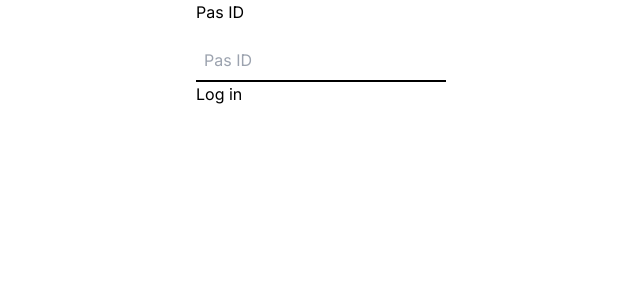
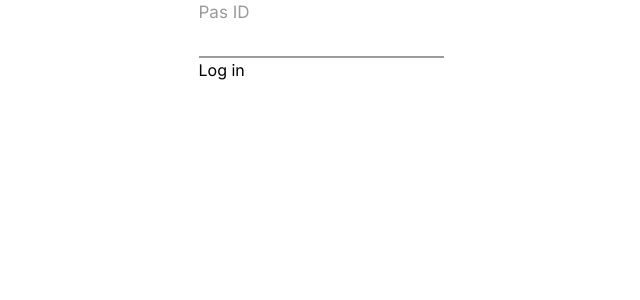
Before and after one commit to Sintayu-de-Kuiper/inventory-management-system, a Next.js app: page / in a window 1280 px wide. Shown: the top 300 px of the page, without its empty margins (319-959 px from the left). Built offline with nearby package versions, Linux system fonts and the light colour scheme.

Commit message:
Add back existing css

```diff
--- a/src/app/globals.css
+++ b/src/app/globals.css
@@ -2,6 +2,73 @@
 @tailwind components;
 @tailwind utilities;
 
+.container {
+  @apply mx-auto max-w-7xl px-4;
+}
+
+.form__group {
+  position: relative;
+  padding: 20px 0 0;
+  width: 100%;
+  max-width: 180px;
+}
+
+.form__field {
+  font-family: inherit;
+  width: 100%;
+  border: none;
+  border-bottom: 2px solid #9b9b9b;
+  outline: 0;
+  font-size: 17px;
+  color: #fff;
+  padding: 7px 0;
+  background: transparent;
+  transition: border-color 0.2s;
+}
+
+.form__field::placeholder {
+  color: transparent;
+}
+
+.form__field:placeholder-shown ~ .form__label {
+  font-size: 17px;
+  cursor: text;
+  top: 20px;
+}
+
+.form__label {
+  position: absolute;
+  top: 0;
+  display: block;
+  transition: 0.2s;
+  font-size: 17px;
+  color: #9b9b9b;
+  pointer-events: none;
+}
+
+.form__field:focus {
+  padding-bottom: 6px;
+  font-weight: 700;
+  border-width: 3px;
+  border-image: linear-gradient(to right, #116399, #38caef);
+  border-image-slice: 1;
+}
+
+.form__field:focus ~ .form__label {
+  position: absolute;
+  top: 0;
+  display: block;
+  transition: 0.2s;
+  font-size: 17px;
+  color: #38caef;
+  font-weight: 700;
+}
+
+/* reset input */
+.form__field:required,
+.form__field:invalid {
+  box-shadow: none;
+}
 @layer base {
   * {
     @apply border-border;
```
